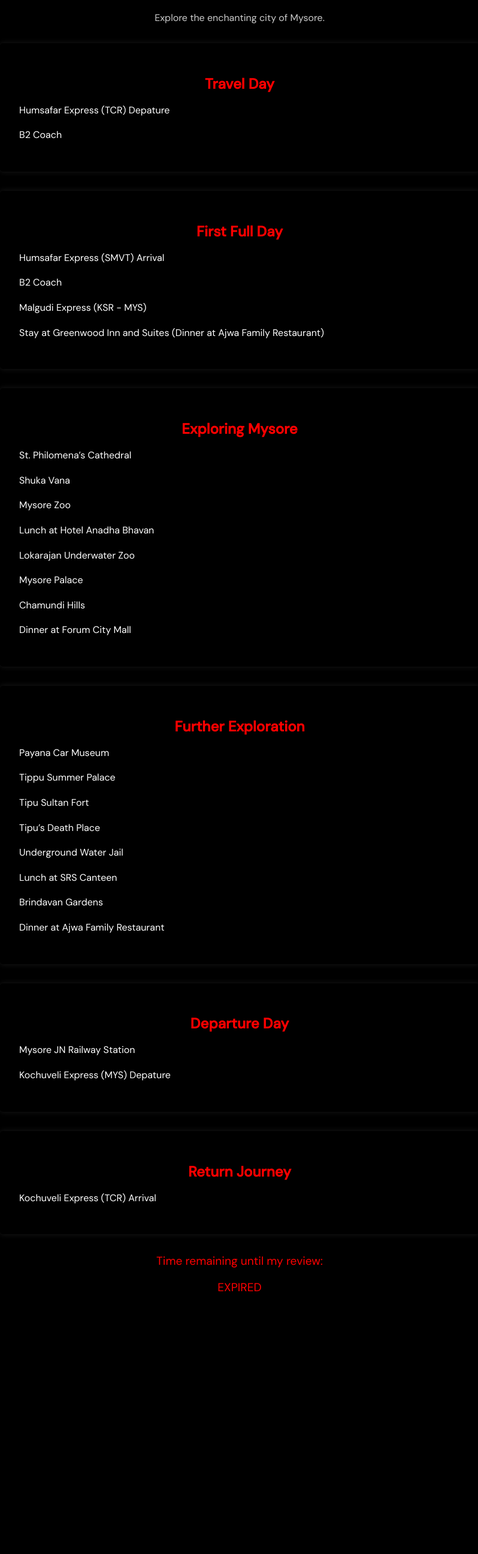
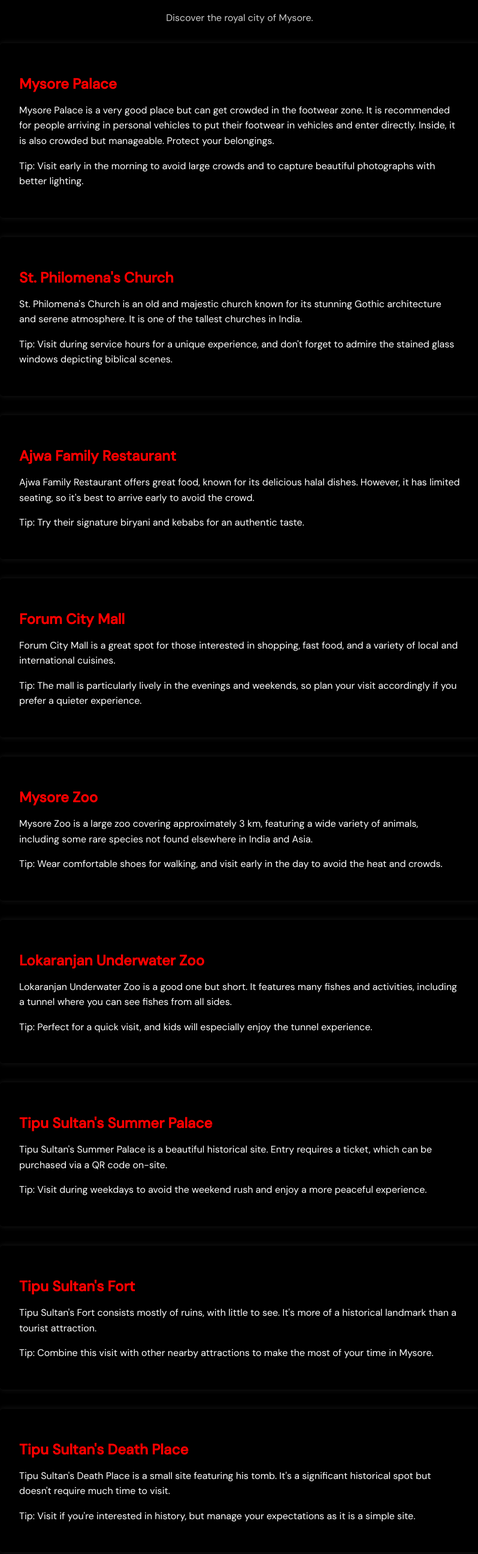
Before and after one commit to agnelfrancis/Agnel-Tours, a plain HTML site: page experiences/mysore.html in a window 1280 px wide. Shown: the part 183-2773 px from the top of the page at 60% size, without its empty margins (240-1038 px from the left). Before the commit the page ends 2405 px from the top, so only its background shows below. Drawn offline with Linux system fonts and the light colour scheme.

Commit message:
updated mysore

```diff
--- a/experiences/mysore.html
+++ b/experiences/mysore.html
@@ -24,7 +24,7 @@
         nav ul {
             list-style-type: none;
             margin: 0;
-            padding: 0;
+            padding: 0.
         }
 
         nav ul li {
@@ -74,21 +74,12 @@
             font-size: 1.5rem;
             color: #ff0000; /* Red color */
             margin-bottom: 1rem;
-            text-align: center;
             animation: fade-in 2s ease-in-out;
         }
 
         .activity-description {
             color: #fff; /* White color for paragraph text */
             line-height: 1.6;
-            animation: fade-in 2s ease-in-out;
-        }
-
-        .countdown {
-            text-align: center;
-            font-size: 1.2rem;
-            color: #ff0000; /* Red color */
-            margin-bottom: 2rem;
             animation: fade-in 2s ease-in-out;
         }
 
@@ -112,113 +103,135 @@
 
     <div class="container" id="home">
         <h1 class="title">Mysore</h1>
-        <p class="description">Explore the enchanting city of Mysore.</p>
+        <p class="description">Discover the royal city of Mysore.</p>
 
-        <!-- Day 1 -->
+        <!-- Mysore Palace -->
         <div class="activity">
-            <h2 class="activity-title">Travel Day</h2>
+            <h2 class="activity-title">Mysore Palace</h2>
             <div class="activity-description">
-                <p>Humsafar Express (TCR) Depature </p>
-                <p>B2 Coach</p>
+                <p>Mysore Palace is a very good place but can get crowded in the footwear zone. It is recommended for people arriving in personal vehicles to put their footwear in vehicles and enter directly. Inside, it is also crowded but manageable. Protect your belongings.</p>
+                <p>Tip: Visit early in the morning to avoid large crowds and to capture beautiful photographs with better lighting.</p>
             </div>
         </div>
 
-        <!-- Day 2 -->
+        <!-- St. Philomena's Church -->
         <div class="activity">
-            <h2 class="activity-title">First Full Day</h2>
+            <h2 class="activity-title">St. Philomena's Church</h2>
             <div class="activity-description">
-                <p>Humsafar Express (SMVT) Arrival </p>
-                <p>B2 Coach</p>
-                <p>Malgudi Express (KSR - MYS)</p>
-                <p>Stay at Greenwood Inn and Suites (Dinner at Ajwa Family Restaurant)</p>
+                <p>St. Philomena's Church is an old and majestic church known for its stunning Gothic architecture and serene atmosphere. It is one of the tallest churches in India.</p>
+                <p>Tip: Visit during service hours for a unique experience, and don't forget to admire the stained glass windows depicting biblical scenes.</p>
             </div>
         </div>
 
-        <!-- Day 3 -->
+        <!-- Ajwa Family Restaurant -->
         <div class="activity">
-            <h2 class="activity-title">Exploring Mysore</h2>
+            <h2 class="activity-title">Ajwa Family Restaurant</h2>
             <div class="activity-description">
-                <p>St. Philomena’s Cathedral</p>
-                <p>Shuka Vana</p>
-                <p>Mysore Zoo</p>
-                <p>Lunch at Hotel Anadha Bhavan</p>
-                <p>Lokarajan Underwater Zoo</p>
-                <p>Mysore Palace</p>
-                <p>Chamundi Hills</p>
-                <p>Dinner at Forum City Mall</p>
+                <p>Ajwa Family Restaurant offers great food, known for its delicious halal dishes. However, it has limited seating, so it's best to arrive early to avoid the crowd.</p>
+                <p>Tip: Try their signature biryani and kebabs for an authentic taste.</p>
             </div>
         </div>
 
-        <!-- Day 4 -->
+        <!-- Forum City Mall -->
         <div class="activity">
-            <h2 class="activity-title">Further Exploration</h2>
+            <h2 class="activity-title">Forum City Mall</h2>
             <div class="activity-description">
-                <p>Payana Car Museum</p>
-                <p>Tippu Summer Palace</p>
-                <p>Tipu Sultan Fort</p>
-                <p>Tipu’s Death Place</p>
-                <p>Underground Water Jail</p>
-                <p>Lunch at SRS Canteen</p>
-                <p>Brindavan Gardens</p>
-                <p>Dinner at Ajwa Family Restaurant</p>
+                <p>Forum City Mall is a great spot for those interested in shopping, fast food, and a variety of local and international cuisines.</p>
+                <p>Tip: The mall is particularly lively in the evenings and weekends, so plan your visit accordingly if you prefer a quieter experience.</p>
             </div>
         </div>
 
-        <!-- Day 5 -->
+        <!-- Mysore Zoo -->
         <div class="activity">
-            <h2 class="activity-title">Departure Day</h2>
+            <h2 class="activity-title">Mysore Zoo</h2>
             <div class="activity-description">
-                <p>Mysore JN Railway Station</p>
-                <p>Kochuveli Express (MYS) Depature </p>
+                <p>Mysore Zoo is a large zoo covering approximately 3 km, featuring a wide variety of animals, including some rare species not found elsewhere in India and Asia.</p>
+                <p>Tip: Wear comfortable shoes for walking, and visit early in the day to avoid the heat and crowds.</p>
             </div>
         </div>
 
-        <!-- Day 6 -->
+        <!-- Lokaranjan Underwater Zoo -->
         <div class="activity">
-            <h2 class="activity-title">Return Journey</h2>
+            <h2 class="activity-title">Lokaranjan Underwater Zoo</h2>
             <div class="activity-description">
-                <p>Kochuveli Express (TCR) Arrival </p>
+                <p>Lokaranjan Underwater Zoo is a good one but short. It features many fishes and activities, including a tunnel where you can see fishes from all sides.</p>
+                <p>Tip: Perfect for a quick visit, and kids will especially enjoy the tunnel experience.</p>
             </div>
         </div>
 
-        <!-- Countdown -->
-        <div class="countdown">
-            <p>Time remaining until my review:</p>
-            <p id="countdown"></p>
+        <!-- Tipu Sultan's Summer Palace -->
+        <div class="activity">
+            <h2 class="activity-title">Tipu Sultan's Summer Palace</h2>
+            <div class="activity-description">
+                <p>Tipu Sultan's Summer Palace is a beautiful historical site. Entry requires a ticket, which can be purchased via a QR code on-site.</p>
+                <p>Tip: Visit during weekdays to avoid the weekend rush and enjoy a more peaceful experience.</p>
+            </div>
+        </div>
+
+        <!-- Tipu Sultan's Fort -->
+        <div class="activity">
+            <h2 class="activity-title">Tipu Sultan's Fort</h2>
+            <div class="activity-description">
+                <p>Tipu Sultan's Fort consists mostly of ruins, with little to see. It's more of a historical landmark than a tourist attraction.</p>
+                <p>Tip: Combine this visit with other nearby attractions to make the most of your time in Mysore.</p>
+            </div>
+        </div>
+
+        <!-- Tipu Sultan's Death Place -->
+        <div class="activity">
+            <h2 class="activity-title">Tipu Sultan's Death Place</h2>
+            <div class="activity-description">
+                <p>Tipu Sultan's Death Place is a small site featuring his tomb. It's a significant historical spot but doesn't require much time to visit.</p>
+                <p>Tip: Visit if you're interested in history, but manage your expectations as it is a simple site.</p>
+            </div>
+        </div>
+
+        <!-- Payana Car Museum -->
+        <div class="activity">
+            <h2 class="activity-title">Payana Car Museum</h2>
+            <div class="activity-description">
+                <p>The Payana Car Museum showcases a remarkable collection of cars owned by a passionate collector. It's an excellent place for car enthusiasts and critics alike.</p>
+                <p>Tip: Allocate at least an hour to explore the extensive collection and read the detailed information about each car.</p>
+            </div>
+        </div>
+
+        <!-- Chamundi Hills -->
+        <div class="activity">
+            <h2 class="activity-title">Chamundi Hills</h2>
+            <div class="activity-description">
+                <p>Chamundi Hills is famous for its Chamundeshwari Temple, offering a panoramic view of Mysore, including the Mysore Palace. It is a must-visit destination despite being a bit farther than other attractions.</p>
+                <p>Tip: Visit early in the morning to avoid the heat and the crowds, and don't miss the giant Nandi statue on the way up.</p>
+            </div>
+        </div>
+
+        <!-- Underground Water Jail -->
+        <div class="activity">
+            <h2 class="activity-title">Underground Water Jail</h2>
+            <div class="activity-description">
+                <p>The Underground Water Jail is a fascinating historical site where prisoners were once kept in harsh conditions. The jail's structure is partly submerged, making it an intriguing place to explore.</p>
+                <p>Tip: A guide can provide valuable insights into the history and significance of this site.</p>
+            </div>
+        </div>
+
+        <!-- Ranganthittu Bird Sanctuary -->
+        <div class="activity">
+            <h2 class="activity-title">Ranganthittu Bird Sanctuary</h2>
+            <div class="activity-description">
+                <p>Ranganthittu Bird Sanctuary is a beautiful place filled with a variety of bird species. It also offers boat rides, though these can be crowded. The bird population varies by season.</p>
+                <p>Tip: Visit during the early morning or late afternoon for the best bird-watching experience, and don't forget your binoculars.</p>
+            </div>
+        </div>
+
+        <!-- Brindavan Gardens -->
+        <div class="activity">
+            <h2 class="activity-title">Brindavan Gardens</h2>
+            <div class="activity-description">
+                <p>Brindavan Gardens is renowned for its well-maintained landscapes and the impressive musical fountain show. The gardens are connected by a picturesque bridge.</p>
+                <p>Tip: The evening musical fountain show is a highlight, so plan your visit to coincide with this event.</p>
+            </div>
         </div>
 
     </div>
-
-    <script>
-        // Set the date we're counting down to
-        var countDownDate = new Date("May 17, 2024 00:00:00").getTime();
-
-        // Update the countdown every 1 second
-        var x = setInterval(function () {
-
-            // Get the current date and time
-            var now = new Date().getTime();
-
-            // Calculate the distance between now and the countdown date
-            var distance = countDownDate - now;
-
-            // Calculate days, hours, minutes, and seconds
-            var days = Math.floor(distance / (1000 * 60 * 60 * 24));
-            var hours = Math.floor((distance % (1000 * 60 * 60 * 24)) / (1000 * 60 * 60));
-            var minutes = Math.floor((distance % (1000 * 60 * 60)) / (1000 * 60));
-            var seconds = Math.floor((distance % (1000 * 60)) / 1000);
-
-            // Display the countdown
-            document.getElementById("countdown").innerHTML = days + "d " + hours + "h " +
-                minutes + "m " + seconds + "s ";
-
-            // If the countdown is over, display a message
-            if (distance < 0) {
-                clearInterval(x);
-                document.getElementById("countdown").innerHTML = "EXPIRED";
-            }
-        }, 1000);
-    </script>
 </body>
 
 </html>
```
Also changed, not shown: index.html (+1 -1 lines).
